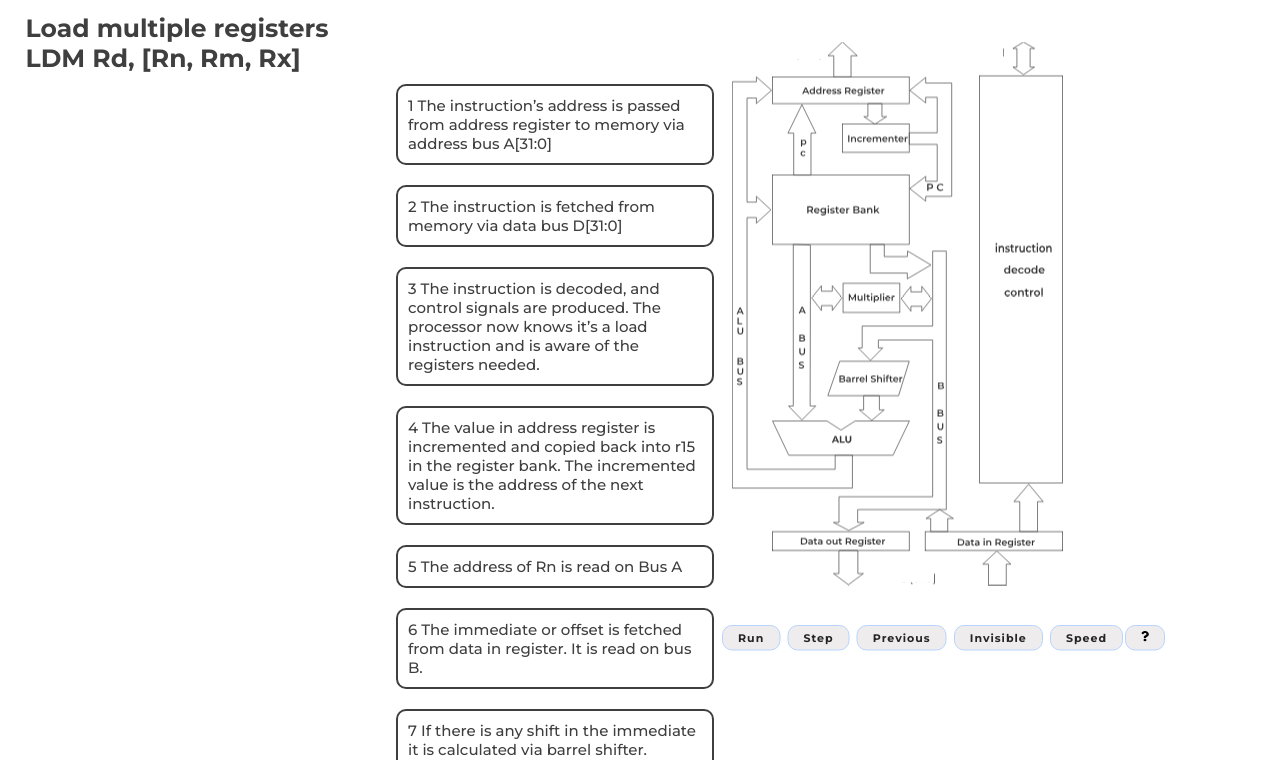
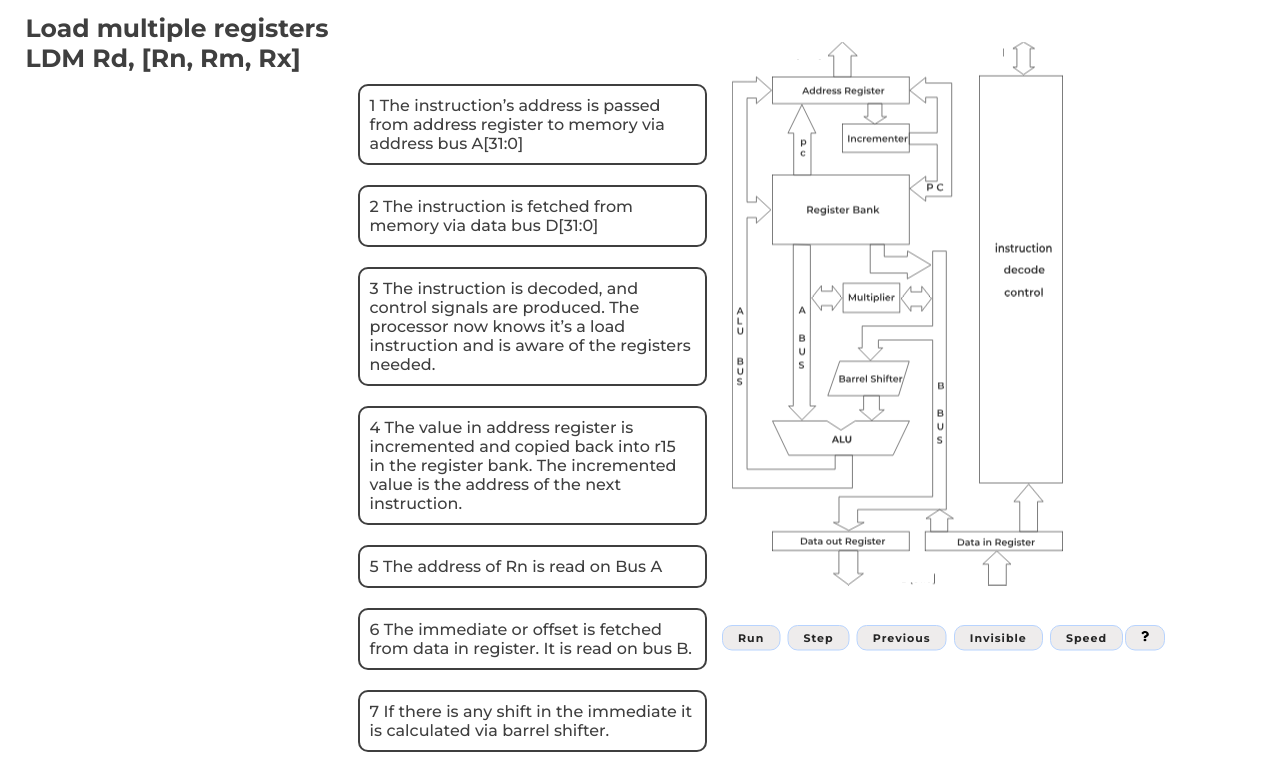
Before and after one commit to armahee/FlowChart, a plain HTML site: page ldm.html in a window 1280 px wide. Shown: the top 760 px of the page. Drawn offline with Linux system fonts and the light colour scheme.

Commit message:
Update style.css

```diff
--- a/style.css
+++ b/style.css
@@ -36,7 +36,7 @@ h2 {
 
 body {
   margin-top: 40px;
-  margin-left: 25%;
+  margin-left: 22%;
   max-height: 100vh;
   overflow-x: hidden;
 }
@@ -62,9 +62,9 @@ body {
   padding: 20px;
   justify-content: center;
   align-items: center;
-  font-size: 15px;
+  font-size: 16px;
   font-weight: 500;
-  width: 35%;
+  width: 37%;
 }
 .msgBoxBg {
   position: relative;
```
